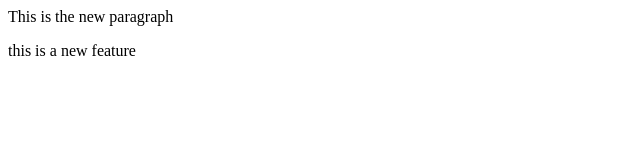
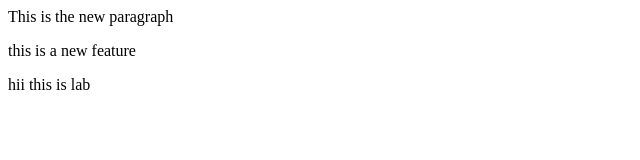
Before and after one commit to rajj-shekhar/LocalRepo, a plain HTML site: page index.html in a window 1280 px wide. Shown: the whole page, without its empty margins (0-640 px from the left). Drawn offline with Linux system fonts and the light colour scheme.

Commit message:
Inittial commit

```diff
--- a/index.html
+++ b/index.html
@@ -1,2 +1,3 @@
 <p>This is the new paragraph</p>
 <p>this is a new feature</p>
+<p>hii this is lab</p>
```
